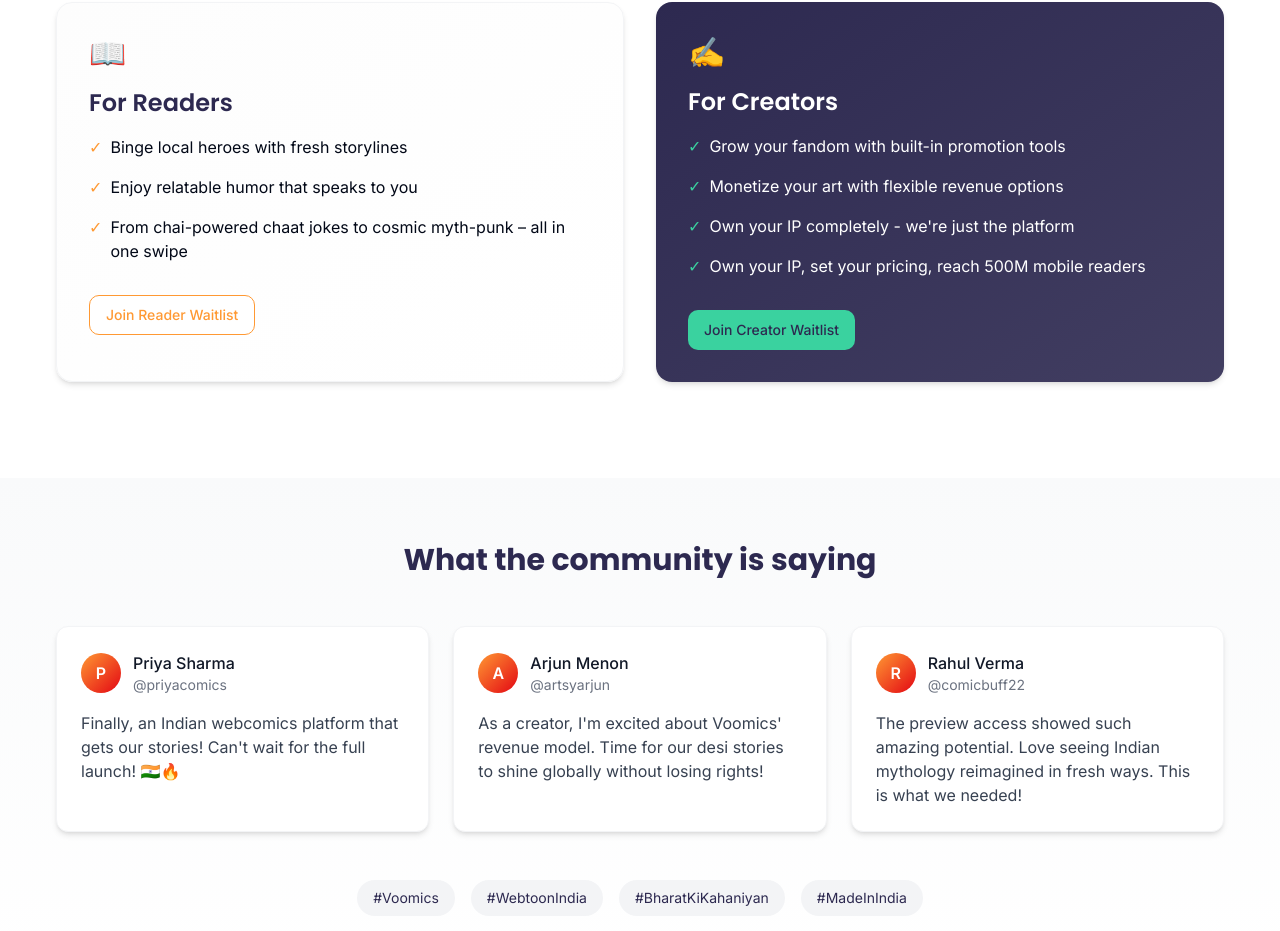
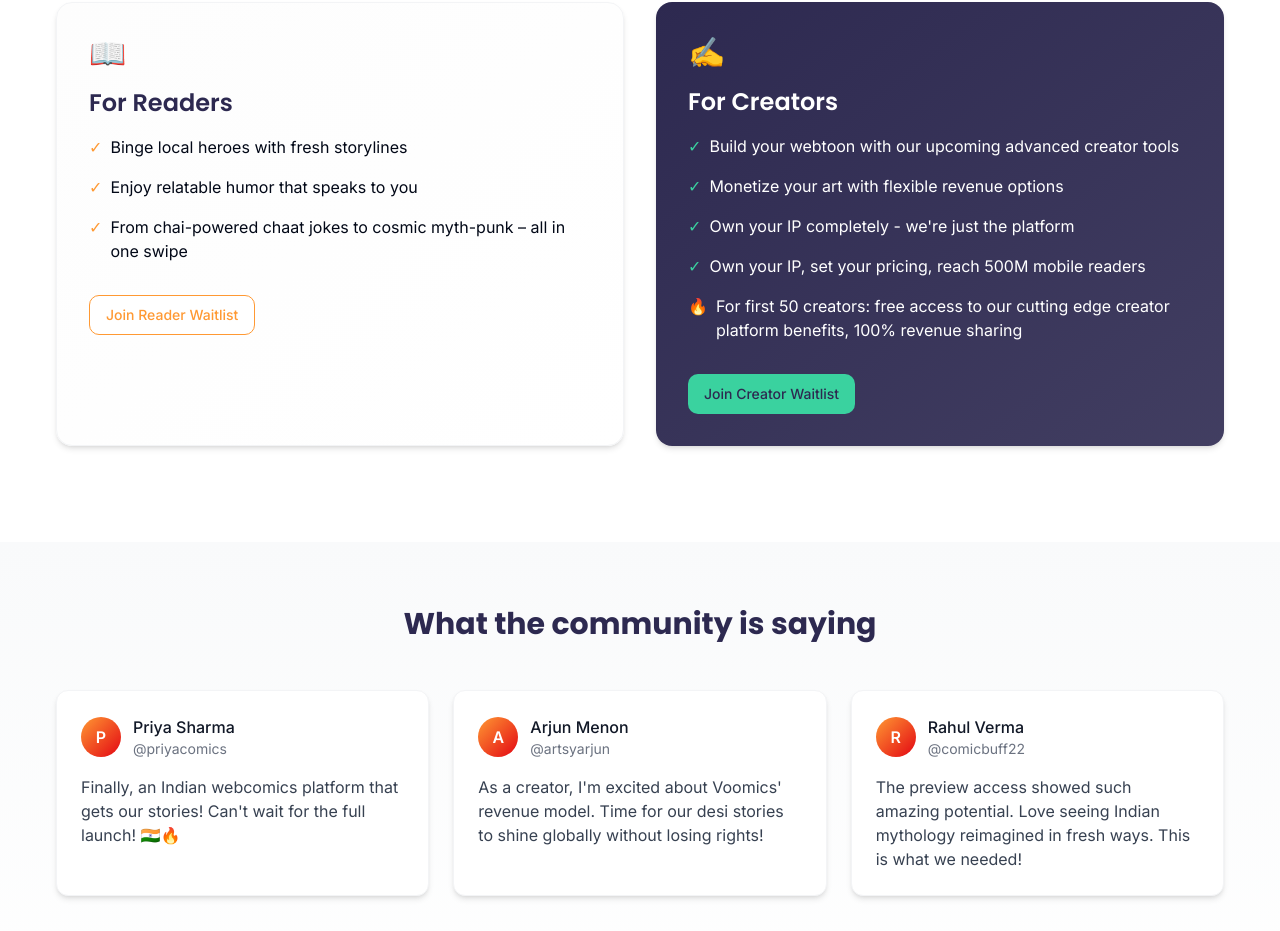
Before and after one commit to voomics/voomics-landing-page, a React (Vite) app: page / in a window 1280 px wide. Shown: the part 1455-2386 px from the top of the page. Built offline with nearby package versions, Linux system fonts and the light colour scheme.

Commit message:
Update creator section text
Modify text and add new information to the creator section.

```diff
--- a/src/components/AudienceSplit.tsx
+++ b/src/components/AudienceSplit.tsx
@@ -49,7 +49,7 @@ const AudienceSplit: React.FC = () => {
             <ul className="space-y-4 mb-8">
               <li className="flex items-start">
                 <span className="text-voomics-mint mr-2">✓</span>
-                <span>Grow your fandom with built-in promotion tools</span>
+                <span>Build your webtoon with our upcoming advanced creator tools</span>
               </li>
               <li className="flex items-start">
                 <span className="text-voomics-mint mr-2">✓</span>
@@ -62,6 +62,10 @@ const AudienceSplit: React.FC = () => {
               <li className="flex items-start">
                 <span className="text-voomics-mint mr-2">✓</span>
                 <span>Own your IP, set your pricing, reach 500M mobile readers</span>
+              </li>
+              <li className="flex items-start">
+                <span className="text-voomics-mint mr-2">🔥</span>
+                <span>For first 50 creators: free access to our cutting edge creator platform benefits, 100% revenue sharing</span>
               </li>
             </ul>
             <Button
```
